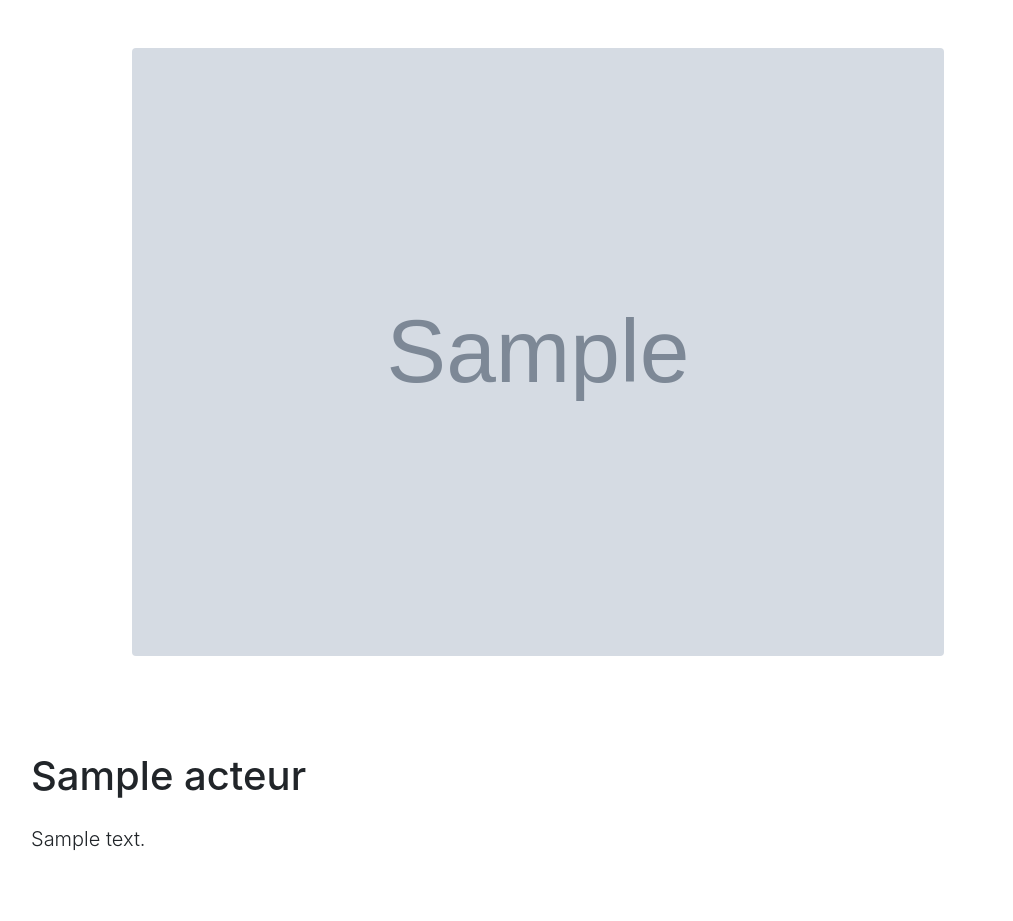
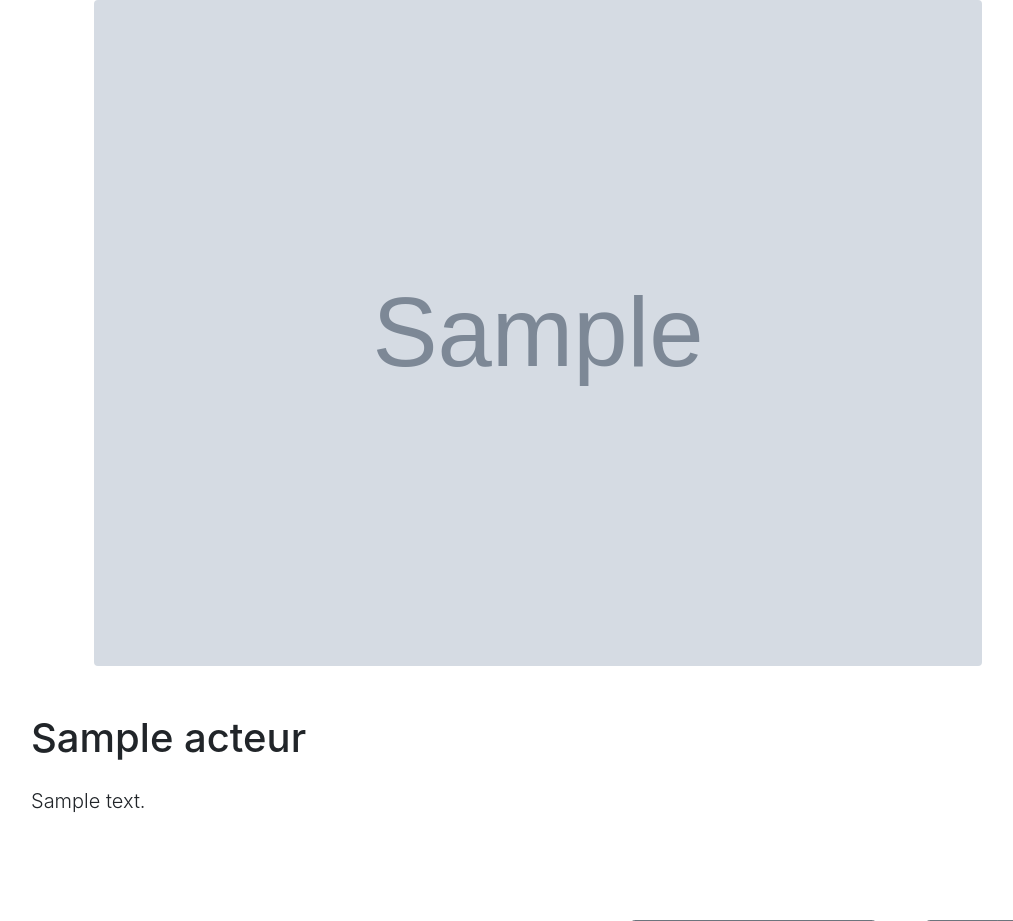
Before and after one commit to jbblanc/gbaf, a PHP site: page /acteur_page.php?id=1 in a window 1280 px wide. Shown: the part 76-997 px from the top of the page, without its empty margins (102-1115 px from the left). Run offline with PHP 8.4, Linux system fonts and the light colour scheme; the visitor is signed in with stand-in values (Sample User, id 1); tables that the repository leaves empty or names only in its code hold one stand-in row (values such as "Sample post"); grey boxes marked "Sample" are stand-in pictures; some libraries are stand-ins or nearby versions.

Commit message:
fix sizw of img in section actuer

```diff
--- a/acteur_page_detail/detail_acteur.php
+++ b/acteur_page_detail/detail_acteur.php
@@ -19,7 +19,7 @@ $req->closeCursor();
     foreach($acteur_elt as $acteur)
     {
     ?>
-        <div class="text-center p-5">
+        <div class="text-center ">
           <img width="80%" height="80%" src="<?=$acteur['acteur_picture_path']?>" class="rounded" alt="<?=$acteur['acteur_name']?>">
         </div>
         <div class="jumbotron p-3 p-md-5 rounded bg-white">
```
